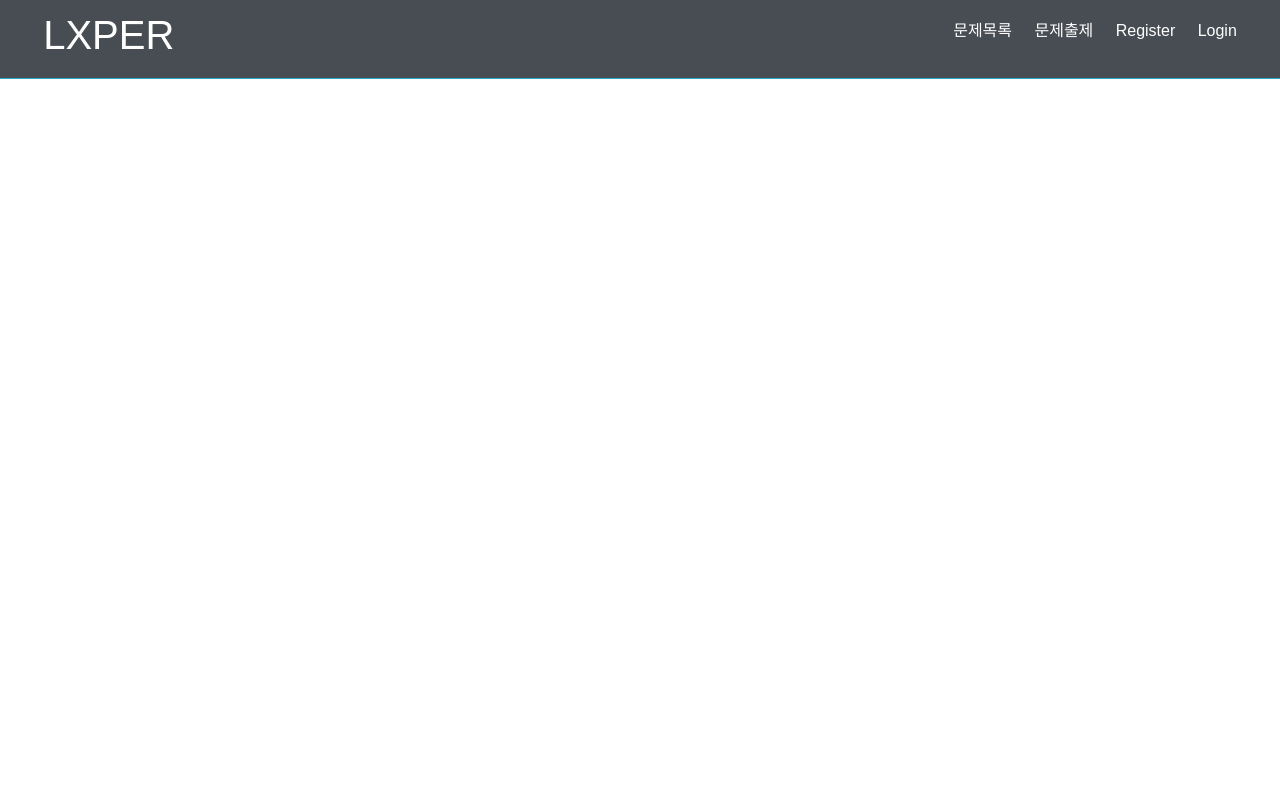
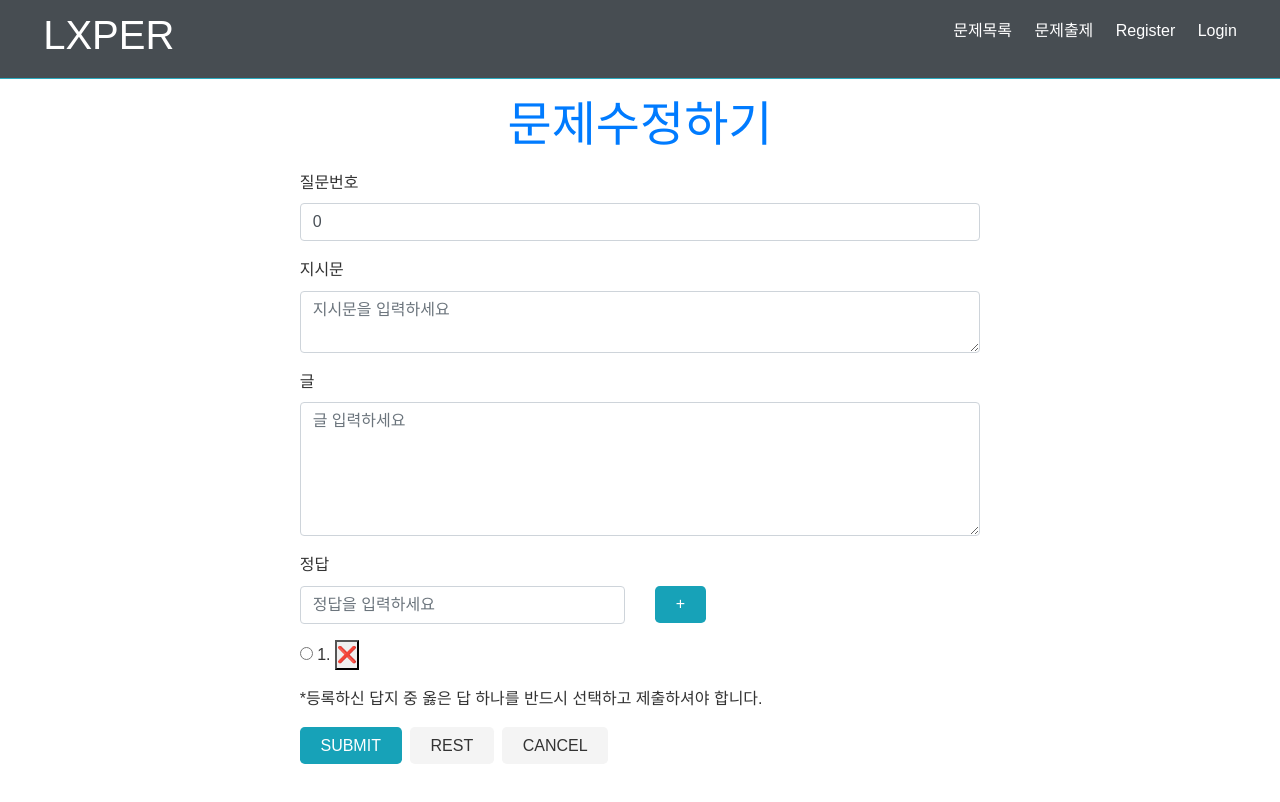
Before and after one commit to hjcwinner/lxperwork, a React (Create React App) app: page /edit/1 in a window 1280 px wide. Shown: the top 802 px of the page. Built offline with nearby package versions, Linux system fonts and the light colour scheme; no server answers.

Commit message:
put.js(수정하기) 제작시작

```diff
--- a/src/App.js
+++ b/src/App.js
@@ -7,6 +7,7 @@ import Register from './components/auth/Register'
 import Login from './components/auth/Login'
 import Main from './components/screen/Main'
 import Questionnaire from './components/screen/Questionnaire'
+import Put from './components/screen/Put'
 
 
 function App() {
@@ -17,8 +18,9 @@ function App() {
         <Route path="/" exact component={Landing} />
         <section>
           <Switch>
-            <Route path="/Main" exact component={Main} />
-            <Route path="/Questionnaire" exact component={Questionnaire} />
+            <Route path="/main" exact component={Main} />
+            <Route path="/questionnaire" exact component={Questionnaire} />
+            <Route path="/edit/:id" exact component={Put} />
             <Route path="/register" exact component={Register} />
             <Route path="/login" exact component={Login} />
           </Switch>
--- a/src/components/screen/Main.js
+++ b/src/components/screen/Main.js
@@ -3,8 +3,9 @@ import React, {Fragment, useState, useCallback, useEffect} from 'react';
 import axios from 'axios'
 import Loader from '../Loader'
 import {Link} from 'react-router-dom'
+import Put from './Put'
 
-const token = "eyJraWQiOiJCbFg3aDdTNktkdTR0VDdSa1E0b1JQVTlfenJRRGZLRW9fck12TVRyTDFNIiwiYWxnIjoiUFMyNTYifQ.eyJ1c2VySUQiOiIwNWM4MTFjNC01MTlmLTQ0ZDktOWJiYi0zMDY2NWFlNzc3MzgiLCJuYW1lIjoi7ZWY7KCV7LKgIiwiaWF0IjoxNjA0OTM4MzE0fQ.X4q-21YOX7pnKfgk7wv3K1fJ-nKcO_Lh_j0GmRgV5bmxoZDWTfeT4pinWS2nu5I7BQajCynv_cNdCYsbUfSM5zFZxY5Tve0f77rCok2kCDgdHifcSY4iLUprWFcxIww-ijrRV4Ofz580TfXFKvCtW-NftviVUWBI8EOPQG1s3avwZxn3c_G8HvynETPgUrpB1hw6O2JPsxbfIzO_MH3Fty3zn7LNEGl3pSbQSi3y5PHKOboAGckqQrNqgaSZtUUiTFnErlZR8-IZbWAAJ-FH19SQLr9Y_TZFYi0YqP3Qi9kbc3PuWsgXLaOd948VzHcuSUANEfltVFJDomD-14pwUg"
+const token = "eyJraWQiOiJCbFg3aDdTNktkdTR0VDdSa1E0b1JQVTlfenJRRGZLRW9fck12TVRyTDFNIiwiYWxnIjoiUFMyNTYifQ.eyJ1c2VySUQiOiIwNWM4MTFjNC01MTlmLTQ0ZDktOWJiYi0zMDY2NWFlNzc3MzgiLCJuYW1lIjoi7ZWY7KCV7LKgIiwiaWF0IjoxNjA1MTg4MTA1fQ.EI-U984M5IfxrbriJzfsnhVfIqzCrsuee7pOVlAvZlSCRi8fEPn8d-L1cdn4p3jslvbGnWZoWoBgjLg3TgH0DgZ5JBuzom_JgwDBx_TZ1lBZ51wcvClVW0V6cqCqXud6rzDAcUexehpP4kHHuMsqWo-UaaXwd3-9HUjClmzhRllzbhWzQnIUdMaCjKNvapQKQxAulQwp829Mq22E0B0XgCXeW3-xUW55N26bqo6aRpnz2NEln1fH6gNz1ZNJcdg-hGNYSodhIbtqrLtMbnrf_jjbsBQPutwQla4Q0UPSjK_cqM9WBNOg2mi2zyDiGTl9X-RFnb8HD7LmlY3jhJSXrw"
 
     const apiUrl = 'https://interview.lxper.ai'
 
@@ -77,7 +78,7 @@ const Main = (props) => {
                                 </div>
                                 <div style={{textAlign : "right"}}>
                                 <Link to=""><bottom class="btn btn-secondary btn-primary">문제풀기</bottom></Link>
-                                <Link to=""><bottom class="btn btn-secondary btn-success">문제수정</bottom></Link>
+                                <Link to={`/edit/${user.id}`}><bottom class="btn btn-secondary btn-success">문제수정</bottom></Link>
                                 <bottom class="btn btn-secondary btn-danger" onClick={ () => {deletedata(user.id)}}>문제삭제</bottom>
                                 </div>
                             </div>
--- a/src/components/screen/Put.js
+++ b/src/components/screen/Put.js
@@ -1,11 +1,204 @@
-import React from 'react';
+import axios from 'axios';
+import React, { Fragment, useState, useEffect } from 'react';
+import PropTypes from 'prop-types'
 
-const Put = (props) => {
+const token = "eyJraWQiOiJCbFg3aDdTNktkdTR0VDdSa1E0b1JQVTlfenJRRGZLRW9fck12TVRyTDFNIiwiYWxnIjoiUFMyNTYifQ.eyJ1c2VySUQiOiIwNWM4MTFjNC01MTlmLTQ0ZDktOWJiYi0zMDY2NWFlNzc3MzgiLCJuYW1lIjoi7ZWY7KCV7LKgIiwiaWF0IjoxNjA1MTg4MTA1fQ.EI-U984M5IfxrbriJzfsnhVfIqzCrsuee7pOVlAvZlSCRi8fEPn8d-L1cdn4p3jslvbGnWZoWoBgjLg3TgH0DgZ5JBuzom_JgwDBx_TZ1lBZ51wcvClVW0V6cqCqXud6rzDAcUexehpP4kHHuMsqWo-UaaXwd3-9HUjClmzhRllzbhWzQnIUdMaCjKNvapQKQxAulQwp829Mq22E0B0XgCXeW3-xUW55N26bqo6aRpnz2NEln1fH6gNz1ZNJcdg-hGNYSodhIbtqrLtMbnrf_jjbsBQPutwQla4Q0UPSjK_cqM9WBNOg2mi2zyDiGTl9X-RFnb8HD7LmlY3jhJSXrw"
+
+    const apiUrl = 'https://interview.lxper.ai'
+
+    const authAxios = axios.create({
+        baseURL: apiUrl,
+        headers: {
+            Auth: `JWT ${token}`
+        }
+    })
+
+
+const Questionnaire = ({ match }) => {
+
+    useEffect(() => {
+        getData()
+    }, [])
+
+    const [data, setData] = useState({
+        id: "",
+        number: 0,
+        direction: "",
+        content: "",
+        choices: [
+            ""
+        ],
+        answer: 0
+    })
+
+    const getData = async () => {
+        const getData = await authAxios.get(`https://interview.lxper.ai/api/questions/${match.params.id}`)
+            .then(res => {
+                setData(res.data)
+            })
+            .catch(err => {
+                console.log(err)
+            })
+        }
+
+    const [best, setBest] = useState("")
+
+    const [choices3, setChoices3] = useState([])
+
+
+
+    const { number, direction, content, answer} = data
+
+    const onChange = e => {
+        setData({...data, [e.target.name] : e.target.value})
+    }
+
+    const onChangebest = e => {
+        setBest(e.target.value)
+    }
+
+    const choiadd = () => {
+        var arrayCopy = data
+        arrayCopy.choices.unshift(best)
+        arrayCopy.number = Number(arrayCopy.number)
+        arrayCopy.answer = Number(arrayCopy.answer)
+        setData(arrayCopy)
+    }
+
+    const additem = () => {
+        setChoices3([...choices3,
+            best
+        ])
+    }
+
+    const onSubmit = e => {
+        e.preventDefault()
+        // const body = JSON.stringify(data);
+        // console.log(body)
+        // authAxios.post("/api/questions", body)
+        // console.log(data)
+    }
+
+    const deletelist = (item) => {
+        // console.log(item)
+        const array = {...data}
+        const newarray = array.choices.filter(choice => choice !== item)
+        // array.choices.shift(newarray)
+        // // array.choices.unshift(newarray)
+        // console.log(array.choices)
+        // // setData(data.choices.filter(choice => choice !== i))
+        // // console.log(data.choices)
+    }
+
+
+
+
     return (
-        <div>
-            Put
-        </div>
+        <Fragment>
+            <div className='container'>
+                <div className='row'>
+                    <div className='col-md-8 m-auto'>
+                        <h1 className='large text-primary text-center'>
+                            문제수정하기
+                        </h1>
+                        <form onSubmit={e => onSubmit(e)}>
+                            <div class="form-group">
+                                <label for="exampleFormControlInput1">질문번호</label>
+                                <div class="row">
+                                    <div class="col-sm">
+                                        <input type="number"
+                                        class="form-control"
+                                        placeholder="질문을 입력하세요"
+                                        // required
+                                        name='number'
+                                        value={number}
+                                        onChange={e => onChange(e)}
+                                        />
+                                    </div>
+                                </div>
+                            </div>
+                            <div class="form-group">
+                                <label for="exampleFormControlTextarea1">지시문</label>
+                                <div class="row">
+                                    <div class="col-sm">
+                                        <textarea type="text"
+                                        class="form-control"
+                                        placeholder="지시문을 입력하세요"
+                                        // required
+                                        name='direction'
+                                        value={direction}
+                                        onChange={e => onChange(e)}>
+                                        </textarea>
+                                    </div>
+                                </div>
+                            </div>
+                            <div class="form-group">
+                                <label for="exampleFormControlTextarea1">글</label>
+                                <div class="row">
+                                    <div class="col-sm">
+                                        <textarea type="text"
+                                        class="form-control"
+                                        placeholder="글 입력하세요"
+                                        // required
+                                        name='content'
+                                        value={content}
+                                        onChange={e => onChange(e)}
+                                        rows="5"
+                                        >
+                                        </textarea>
+                                    </div>
+                                </div>
+                            </div>
+                            <div class="form-group">
+                                <label for="exampleFormControlInput1">정답</label>
+                                <div class="row">
+                                    <div class="col-sm">
+                                        <input type="text"
+                                        class="form-control"
+                                        placeholder="정답을 입력하세요"
+                                        // required
+                                        name='best'
+                                        value={best}
+                                        onChange={e => onChangebest(e)}
+                                        />
+                                    </div>
+                                    <div class="col-sm">
+                                        <button onClick={ () => {
+                                            additem()
+                                        }} class="btn btn-primary btn-lg" type="button">+</button>
+                                    </div>
+                                </div>
+                            </div>
+                             <div>
+                                <ul>
+                                    {data.choices.map((item, i) => (
+                                        <li>
+                                            <input key={i} type="radio" name="answer" value={i} onChange={e => onChange(e)}/> {i+1}. {item}
+                                            <button key={i} onClick={() => {deletelist(item)}}> ❌</button>
+                                        </li>
+                                ))}
+                                </ul>
+                            </div>
+                            <p>*등록하신 답지 중 옳은 답 하나를 반드시 선택하고 제출하셔야 합니다.</p>
+                            <button type="submit" onClick={ () => {choiadd()}} class="btn btn-primary btn-lg">SUBMIT</button>
+                            <button type="button" class="btn btn-secondary btn-lg">REST</button>
+                            <button type="button" class="btn btn-secondary btn-lg">CANCEL</button>
+                        </form>
+                        <br/>
+                    </div>
+                </div>
+            </div>
+        </Fragment>
     );
 };
 
-export default Put;
+Questionnaire.propTypes = {
+    id : PropTypes.string,
+    number : PropTypes.number,
+    direction : PropTypes.string,
+    content : PropTypes.string,
+    choices : PropTypes.array,
+    answer : PropTypes.number,
+}
+
+export default Questionnaire;
```
